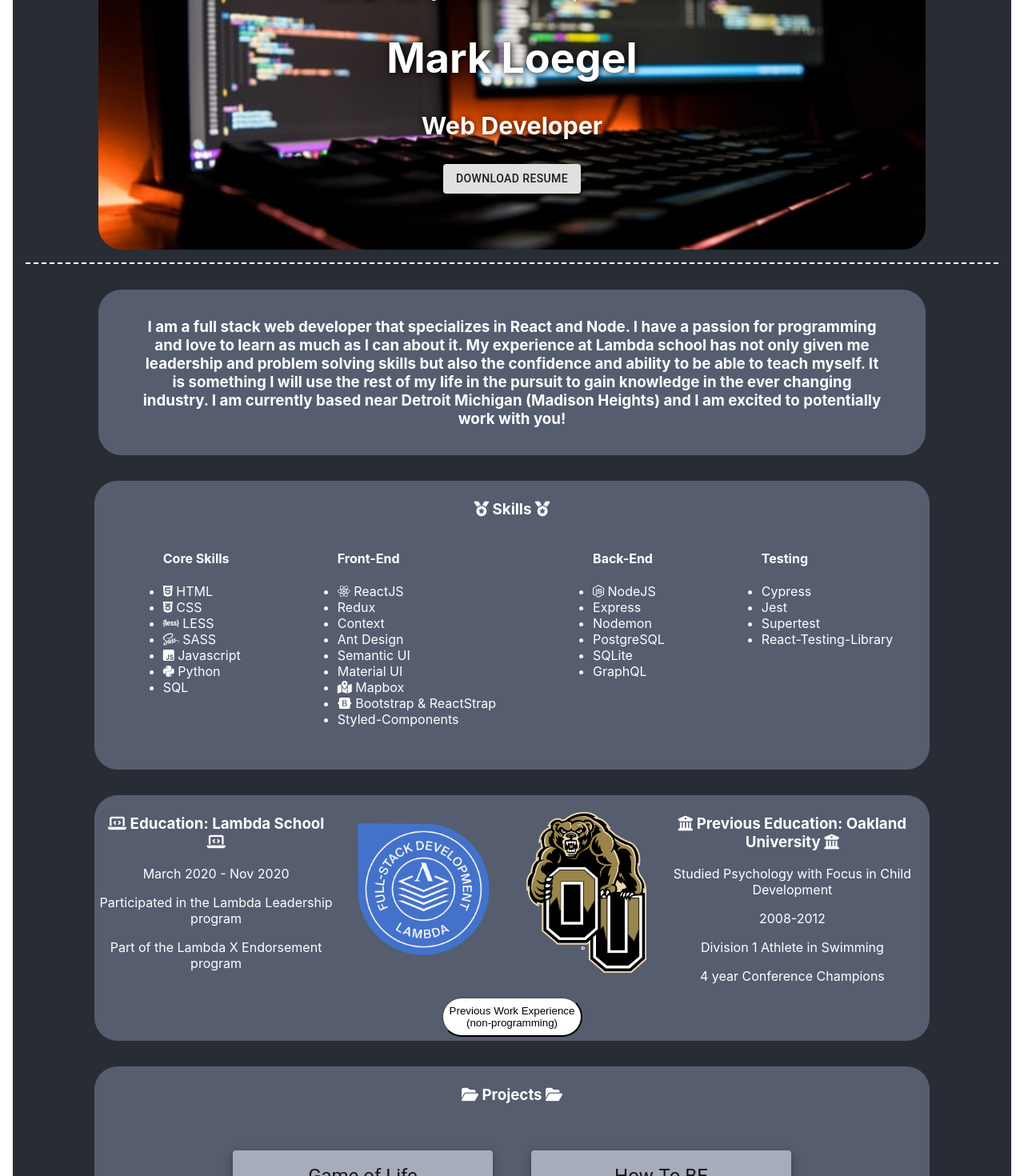
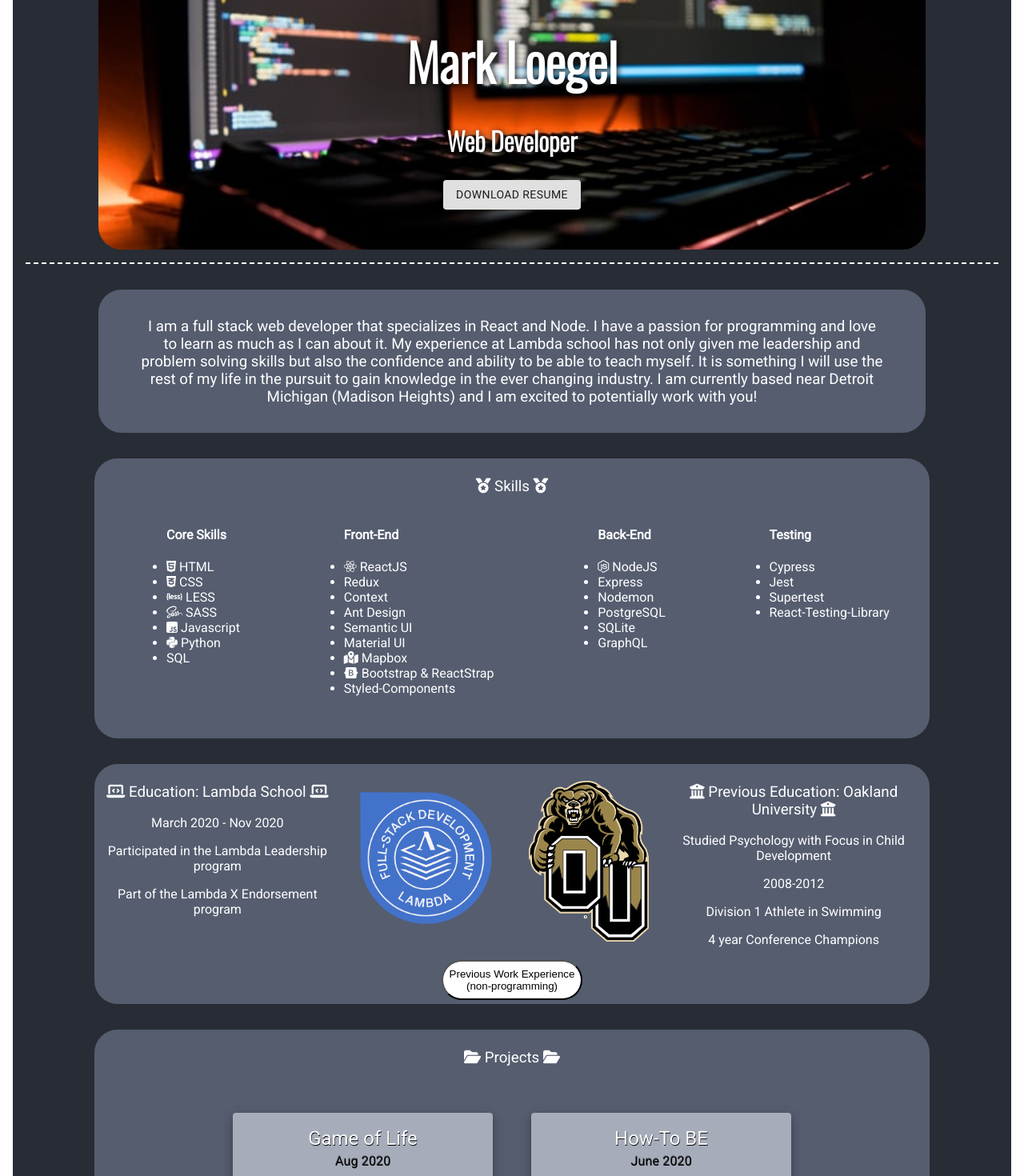
Before and after one commit to meloegel/portfolio, a React (Create React App) app: page / in a window 1280 px wide. Shown: the part 120-1590 px from the top of the page at 80% size. Built offline with nearby package versions, Linux system fonts and the light colour scheme.

Commit message:
added fonts

```diff
--- a/public/index.html
+++ b/public/index.html
@@ -7,6 +7,9 @@
       src="https://kit.fontawesome.com/bfa3796123.js"
       crossorigin="anonymous"
     ></script>
+    <link rel="preconnect" href="https://fonts.gstatic.com">
+    <link rel="preconnect" href="https://fonts.gstatic.com">
+    <link href="https://fonts.googleapis.com/css2?family=Oswald:wght@300&family=Roboto&display=swap" rel="stylesheet">
     <meta name="viewport" content="width=device-width, initial-scale=1" />
     <meta name="theme-color" content="#000000" />
     <meta
--- a/src/components/header.js
+++ b/src/components/header.js
@@ -17,7 +17,7 @@
                     <a href="#contactDiv" style={{ textDecoration: 'none' }} ><Typography color="white"> Contact <i class="fas fa-id-card"></i></Typography></a>
                 </Breadcrumbs>
                 <h1>Mark Loegel</h1>
-                <h3>Web Developer</h3>
+                <h2>Web Developer</h2>
                 <a style={{ textDecoration: 'none' }} href={require('../styles/Images/Mark Resume (12-1-20).pdf')} download>
                     <Button variant='contained'>Download Resume</Button>
                 </a>
--- a/src/components/projects.js
+++ b/src/components/projects.js
@@ -72,6 +72,7 @@
                             raised
                         >
                             <CardHeader
+                                style={{ color: 'white', textShadow: '.5px .5px black' }}
                                 title='Game of Life'
                                 subheader='Aug 2020'
                             />
@@ -117,6 +118,7 @@
                             raised
                         >
                             <CardHeader
+                                style={{ color: 'white', textShadow: '.5px .5px black' }}
                                 title='How-To BE'
                                 subheader='June 2020'
                             />
@@ -161,6 +163,7 @@
                             raised
                         >
                             <CardHeader
+                                style={{ color: 'white', textShadow: '.5px .5px black' }}
                                 title='Cube Timer'
                                 subheader='Oct 2020'
                             />
@@ -206,6 +209,7 @@
                             raised
                         >
                             <CardHeader
+                                style={{ color: 'white', textShadow: '.5px .5px black' }}
                                 title='NASA Photo of the Day'
                                 subheader='Oct 2020'
                             />
@@ -251,6 +255,7 @@
                             raised
                         >
                             <CardHeader
+                                style={{ color: 'white', textShadow: '.5px .5px black' }}
                                 title='Run Tracker FE'
                                 subheader='Nov 2020'
                             />
@@ -296,6 +301,7 @@
                             raised
                         >
                             <CardHeader
+                                style={{ color: 'white', textShadow: '.5px .5px black' }}
                                 title='Run Tracker BE'
                                 subheader='Nov 2020'
                             />
--- a/src/styles/sass/global.scss
+++ b/src/styles/sass/global.scss
@@ -1,4 +1,5 @@
-// Global Styles //@at-root
+// Global Styles //
+
 html {
   background-color: white;
 
@@ -8,6 +9,7 @@
   background-color: #282c34;
   border-radius: 2rem;
   padding: 1rem;
+  font-family: "Roboto", sans-serif;
 }
 header {
   position: relative;
@@ -15,6 +17,19 @@
 h3 {
   text-align: center;
   color: white;
+  font-family: "Roboto", sans-serif;
+  font-weight: 350;
+}
+h1 {
+  font-family: "Oswald", sans-serif;
+  font-weight: 800;
+  font-size: 4rem;
+  height: 10vh;
+}
+h2 {
+  font-family: "Oswald", sans-serif;
+  font-weight: 800;
+  font-size: 2rem;
 }
 button {
   border-radius: 2rem;
```
